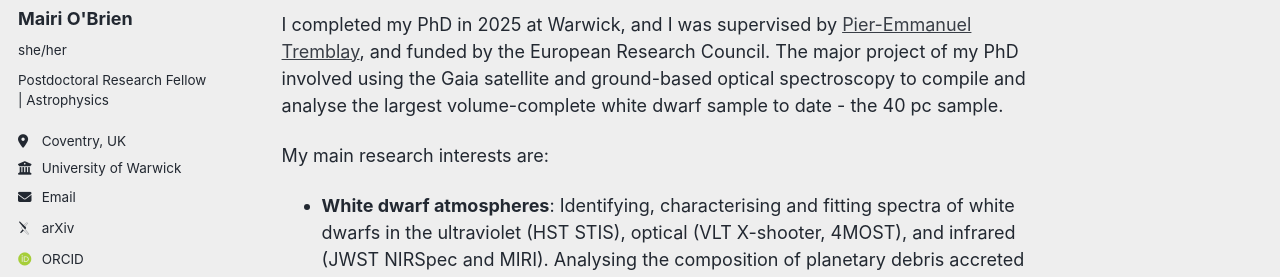
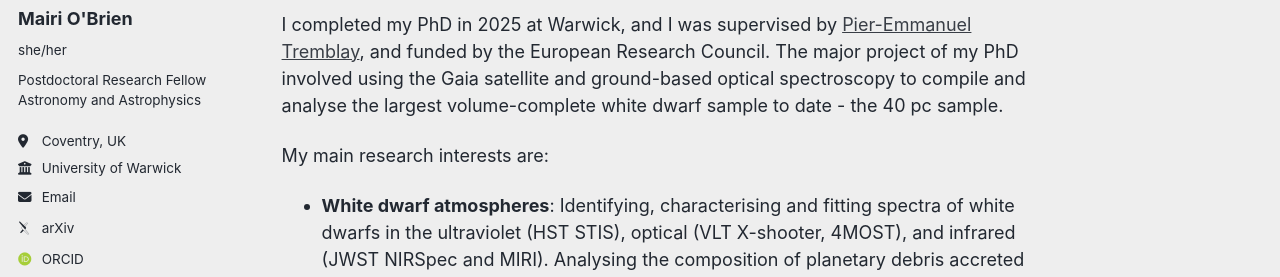
Before and after one commit to mairiobrien/mairiobrien.github.io, a Jekyll site: the page built from _pages/about.md, in a window 1280 px wide. Shown: the part 237-514 px from the top of the page. Built offline with Jekyll 4.4.1, drawn with Linux system fonts in a browser that asks for light colours; some web fonts are replaced; a script bundle is joined from its source files by our own code; library files that are not in the unit come from our copies.

Commit message:
Update _config.yml

```diff
--- a/_config.yml
+++ b/_config.yml
@@ -26,7 +26,7 @@ author:
   avatar           : "head115.jpg"
   name             : "Mairi O'Brien"
   pronouns         : "she/her"
-  bio              : "Postdoctoral Research Fellow | Astrophysics"
+  bio              : "Postdoctoral Research Fellow   Astronomy and Astrophysics"
   location         : "Coventry, UK"
   employer         : "University of Warwick"
   uri              : # URL
```
